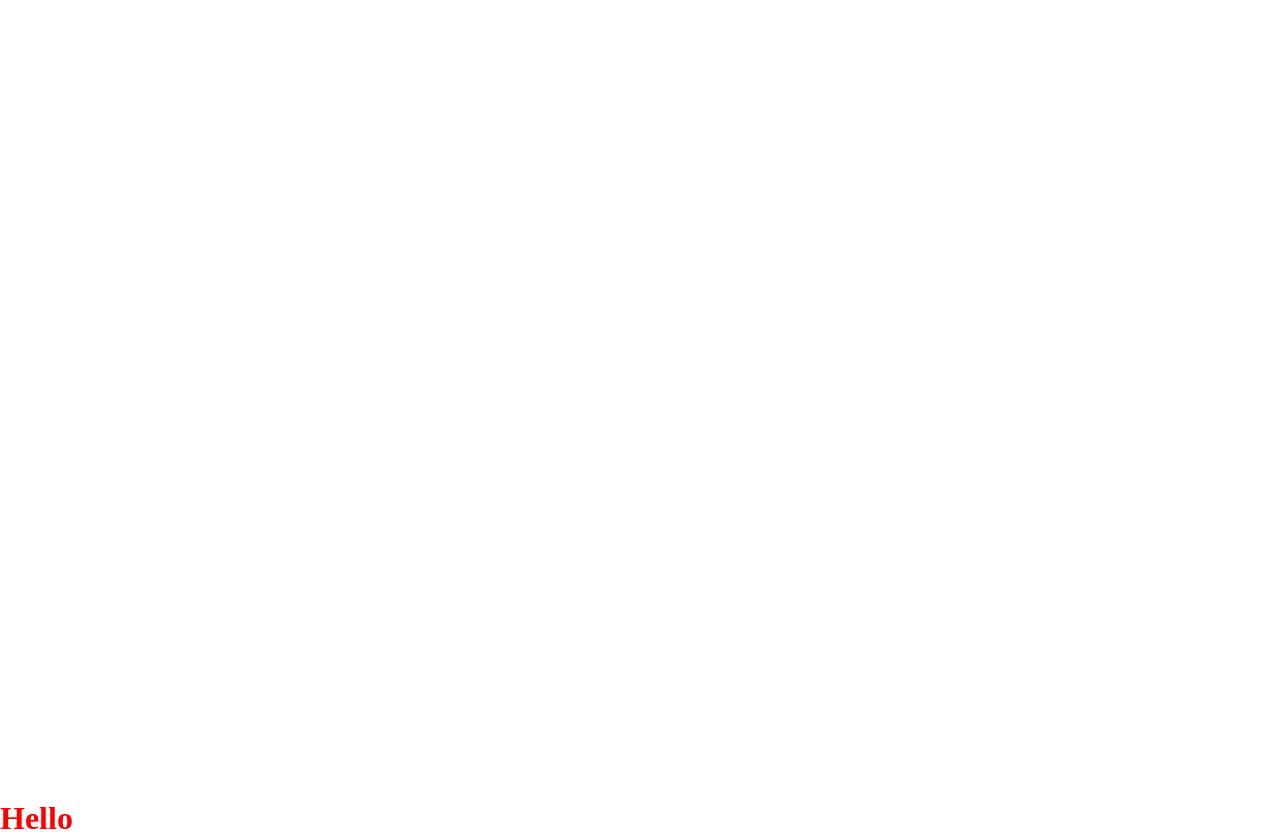
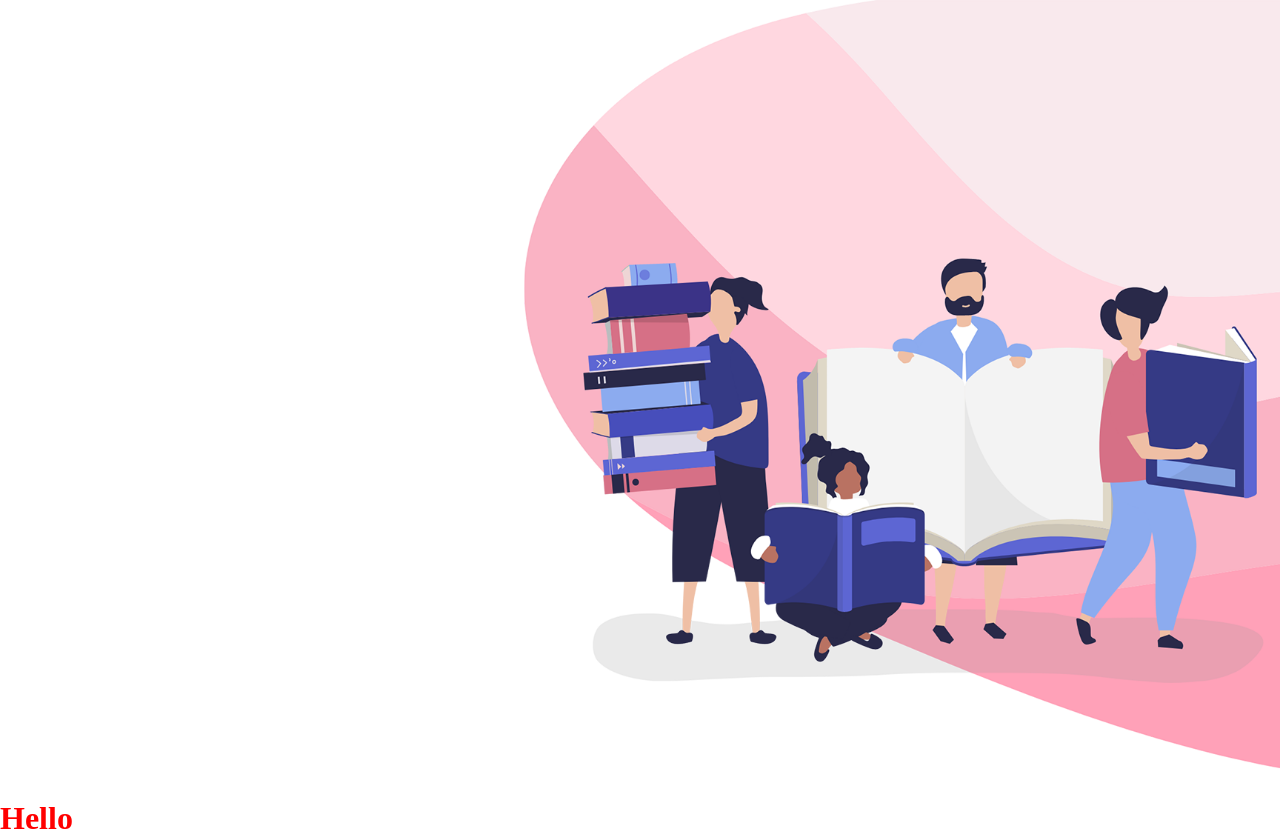
Before and after one commit to umarsahid15/xypo, a plain HTML site: page index.html in a window 1280 px wide. Drawn offline with Linux system fonts and the light colour scheme.

Commit message:
adding style

```diff
--- a/src/style/style.sass
+++ b/src/style/style.sass
@@ -6,7 +6,7 @@
 
 header
     height: 100vh
-    background-image: url('./src/img/background.png')
+    background-image: url('../img/background.png')
     background-position: center
     background-size: cover
 
```
Also changed, not shown: src/style/style.css, 1 other file.
